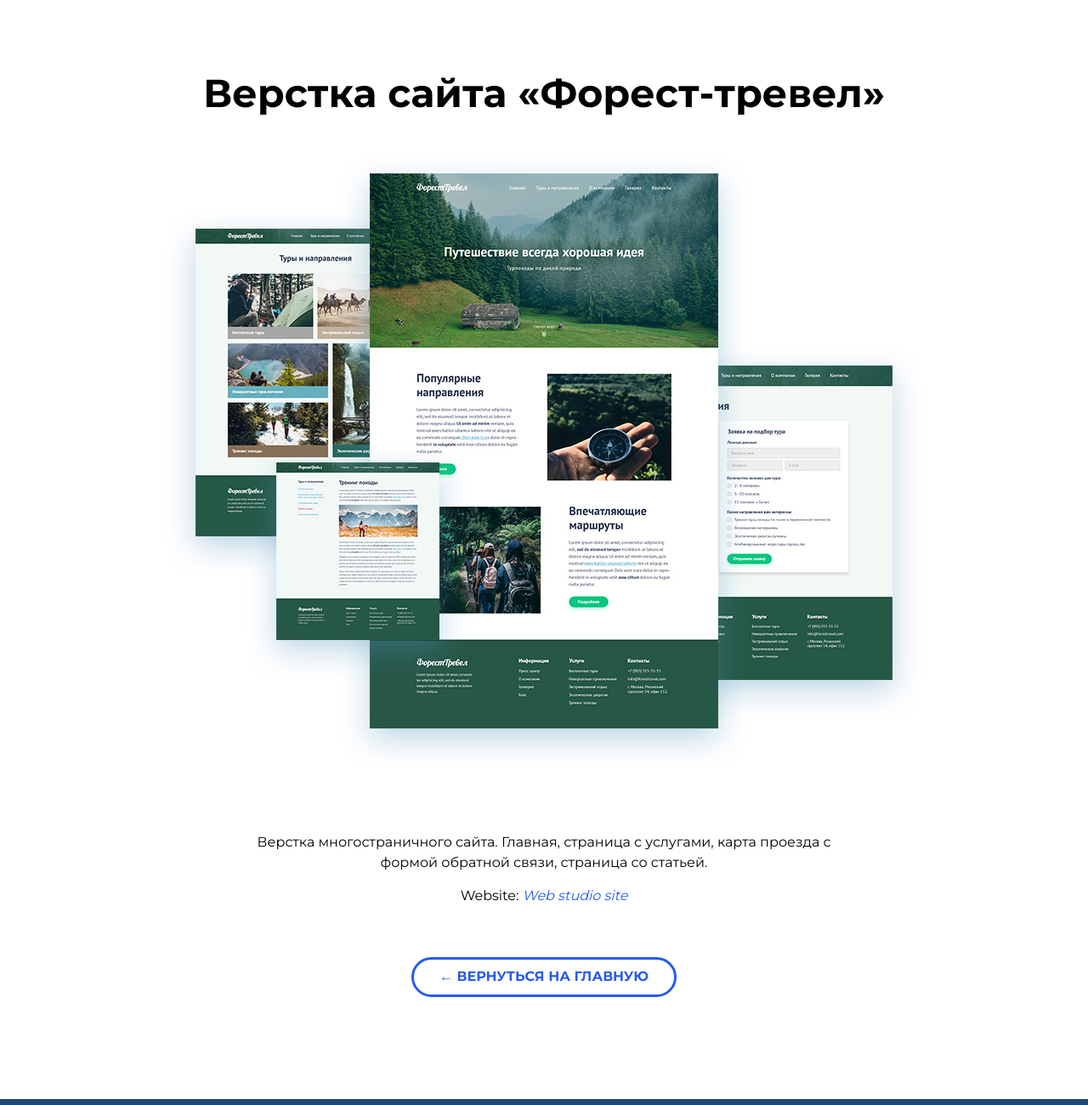
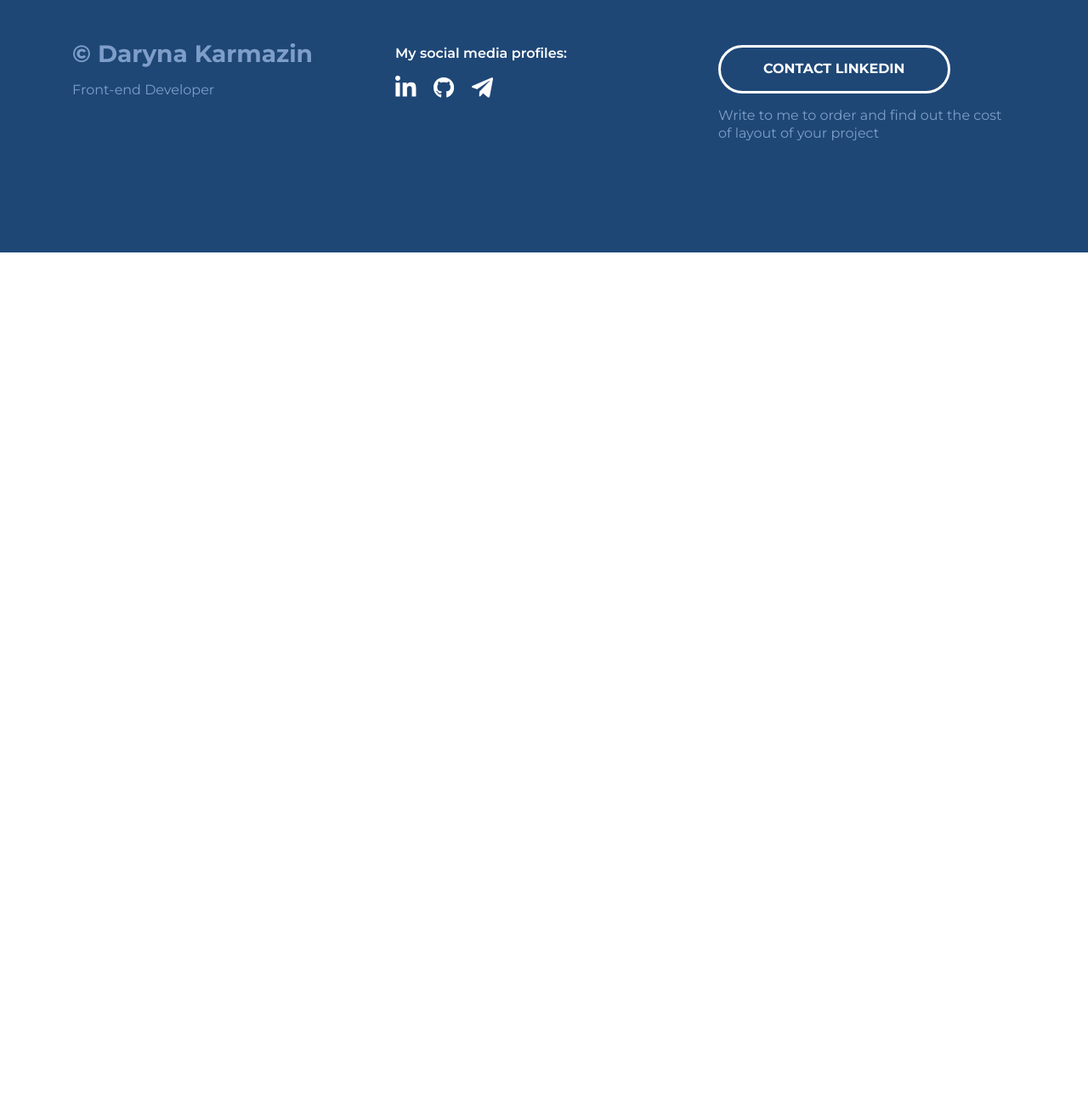
Before and after one commit to darynakarmazin/portfolio, a plain HTML site: page web-studio.html in a window 1280 px wide. Shown: the top 1300 px of the page at 85% size. After the commit the page ends 800 px from the top, so only its background shows below. Drawn offline with Linux system fonts and the light colour scheme.

Commit message:
Updated one project page file.

```diff
--- a/web-studio.html
+++ b/web-studio.html
@@ -15,36 +15,7 @@
     <link rel="stylesheet" href="./css/media.css" />
   </head>
   <body>
-    <main>
-      <article class="project">
-        <div class="container">
-          <h1 class="project-header">Верстка сайта «Форест-тревел»</h1>
-          <div class="project-img">
-            <img
-              src="./img/projects/forest-full-proj.jpg"
-              alt="Верстка сайта «Форест-тревел»"
-            />
-          </div>
-          <div class="project-discription">
-            <p>
-              Верстка многостраничного сайта. Главная, страница с услугами,
-              карта проезда с формой обратной связи, страница со статьей.
-            </p>
-            <p>
-              Website:
-              <a
-                class="project-discription-link"
-                href="https://darynakarmazin.github.io/Web-studio-promo-website-EN-/"
-                >Web studio site</a
-              >
-            </p>
-          </div>
-          <a class="project-btn-back" href="./index.html"
-            >← ВЕРНУТЬСЯ НА ГЛАВНУЮ</a
-          >
-        </div>
-      </article>
-    </main>
+    <main></main>
 
     <footer class="footer">
       <div class="container">
```
